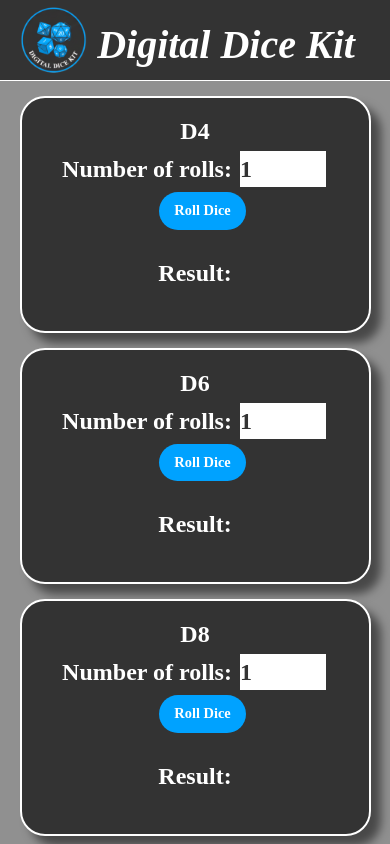
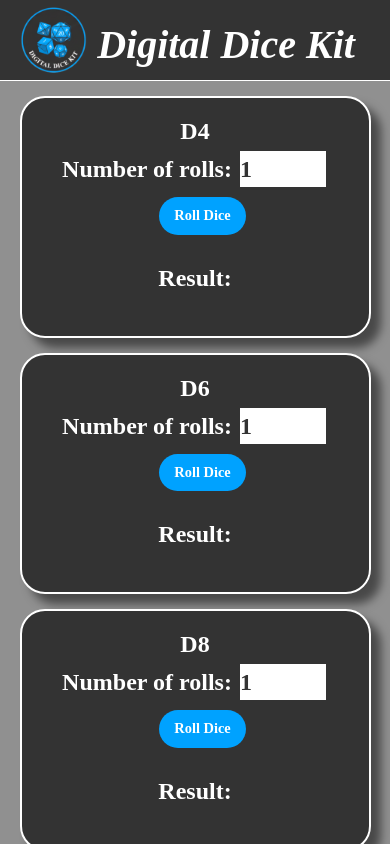
Before and after one commit to IndieMasco/Digital-Dice-Kit, a React (Vite) app in the folder client/: page / in a window 390 px wide. Shown: the top 844 px of the page. Built offline with nearby package versions, Linux system fonts and the light colour scheme; a web font is replaced by a local one.

Commit message:
testing for mobile

```diff
--- a/client/src/App.css
+++ b/client/src/App.css
@@ -135,6 +135,7 @@
 
   .dice-button {
     padding: 8px 15px;
+    margin-top: 8px;
   }
 
   .back-to-top {
```
